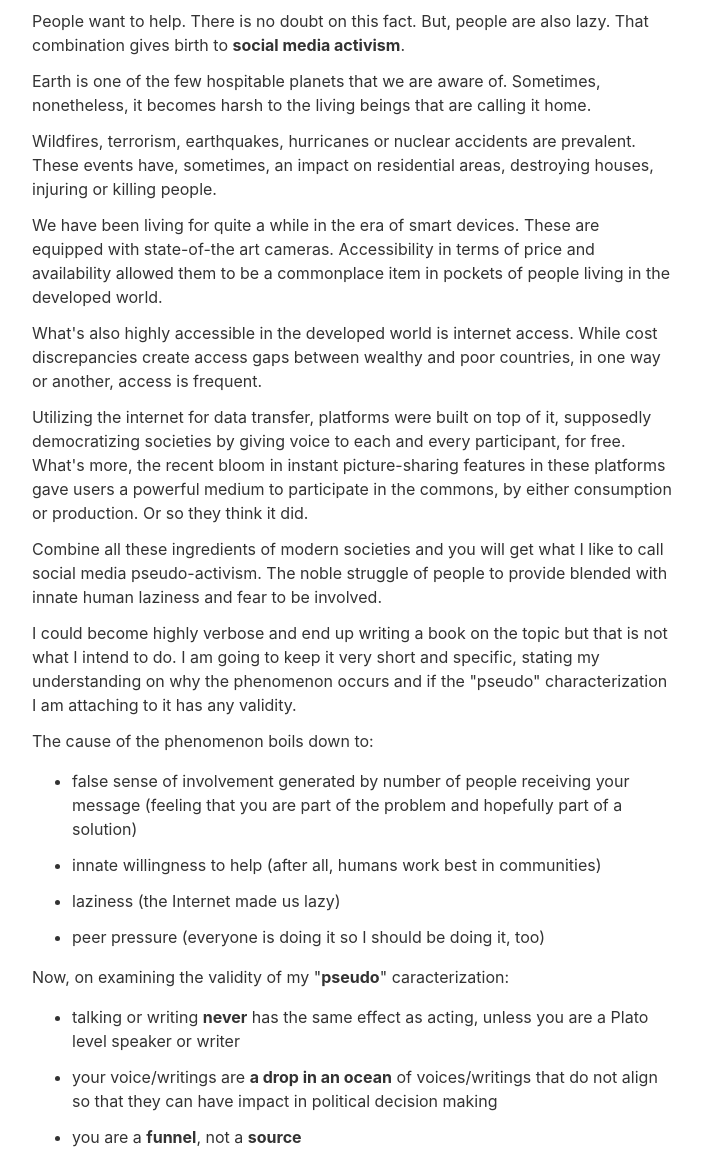
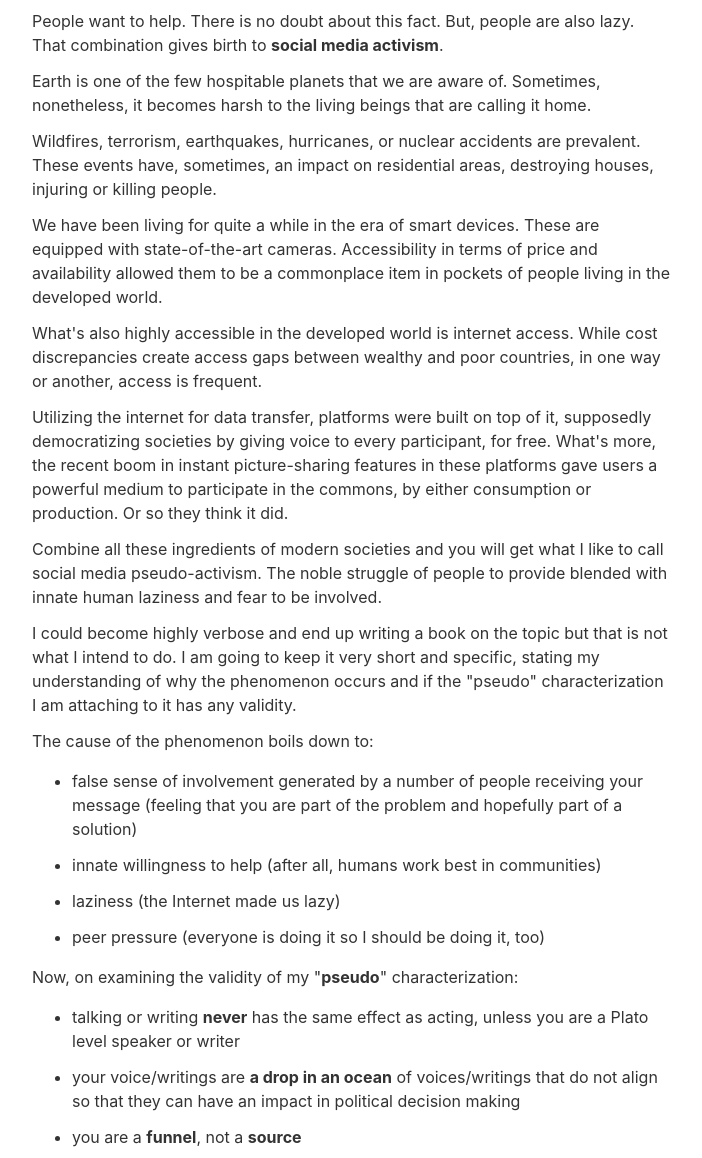
Before and after one commit to ar363/eleventy-stylus-blog-theme, an Eleventy site: page posts/the-hallucination-of-helping.md in a window 1280 px wide. Shown: the part 326-1484 px from the top of the page, without its empty margins (288-990 px from the left). Built offline with nearby package versions, Linux system fonts and the light colour scheme; Eleventy itself is replaced by a stand-in of ours; files that its build step writes are made by us from their sources.

Commit message:
fix spelling in latest post

```diff
--- a/posts/the-hallucination-of-helping.md
+++ b/posts/the-hallucination-of-helping.md
@@ -1,30 +1,30 @@
 ---
 title: The hallucination of helping - social media pseudo-activism
 date: 2021-09-12
-description: People are comforting themselves using social media to achieve what they think is "online activism". In fact, they're just being stupid and naive.
+description: People are comforting themselves using social media to achieve what they think is "online activism". They're just being stupid and naive.
 tags:
   - life
 ---
 
-People want to help. There is no doubt on this fact. But, people are also lazy. That combination gives birth to **social media activism**.
+People want to help. There is no doubt about this fact. But, people are also lazy. That combination gives birth to **social media activism**.
 
 Earth is one of the few hospitable planets that we are aware of. Sometimes, nonetheless, it becomes harsh to the living beings that are calling it home.
 
-Wildfires, terrorism, earthquakes, hurricanes or nuclear accidents are prevalent. These events have, sometimes, an impact on residential areas, destroying houses, injuring or killing people.
+Wildfires, terrorism, earthquakes, hurricanes, or nuclear accidents are prevalent. These events have, sometimes, an impact on residential areas, destroying houses, injuring or killing people.
 
-We have been living for quite a while in the era of smart devices. These are equipped with state-of-the art cameras. Accessibility in terms of price and availability allowed them to be a commonplace item in pockets of people living in the developed world.
+We have been living for quite a while in the era of smart devices. These are equipped with state-of-the-art cameras. Accessibility in terms of price and availability allowed them to be a commonplace item in pockets of people living in the developed world.
 
 What's also highly accessible in the developed world is internet access. While cost discrepancies create access gaps between wealthy and poor countries, in one way or another, access is frequent.
 
-Utilizing the internet for data transfer, platforms were built on top of it, supposedly democratizing societies by giving voice to each and every participant, for free. What's more, the recent bloom in instant picture-sharing features in these platforms gave users a powerful medium to participate in the commons, by either consumption or production. Or so they think it did.
+Utilizing the internet for data transfer, platforms were built on top of it, supposedly democratizing societies by giving voice to every participant, for free. What's more, the recent boom in instant picture-sharing features in these platforms gave users a powerful medium to participate in the commons, by either consumption or production. Or so they think it did.
 
 Combine all these ingredients of modern societies and you will get what I like to call social media pseudo-activism. The noble struggle of people to provide blended with innate human laziness and fear to be involved.
 
-I could become highly verbose and end up writing a book on the topic but that is not what I intend to do. I am going to keep it very short and specific, stating my understanding on why the phenomenon occurs and if the "pseudo" characterization I am attaching to it has any validity.
+I could become highly verbose and end up writing a book on the topic but that is not what I intend to do. I am going to keep it very short and specific, stating my understanding of why the phenomenon occurs and if the "pseudo" characterization I am attaching to it has any validity.
 
 The cause of the phenomenon boils down to:
 
-- false sense of involvement generated by number of people receiving your message (feeling that you are part of the problem and hopefully part of a solution)
+- false sense of involvement generated by a number of people receiving your message (feeling that you are part of the problem and hopefully part of a solution)
 
 - innate willingness to help (after all, humans work best in communities)
 
@@ -32,24 +32,24 @@ The cause of the phenomenon boils down to:
 
 - peer pressure (everyone is doing it so I should be doing it, too)
 
-Now, on examining the validity of my "**pseudo**" caracterization:
+Now, on examining the validity of my "**pseudo**" characterization:
 
 - talking or writing **never** has the same effect as acting, unless you are a Plato level speaker or writer
 
-- your voice/writings are **a drop in an ocean** of voices/writings that do not align so that they can have impact in political decision making
+- your voice/writings are **a drop in an ocean** of voices/writings that do not align so that they can have an impact in political decision making
 
 - you are a **funnel**, not a **source**
 
 - you don't have a large enough audience and even if you do, they don't care
 
-So, does is the Internet useless for actual activism ?
+So, does is the Internet useless for actual activism?
 
 - **no**, it has proven itself to be the most impactful medium for public participation multiple times
 
 **But**:
 
-- it requires people that are willing to act by producing thoughtful content or solutions that actually help people in need
+- it requires people that are willing to act by producing thoughtful content or solutions that help people in need
 
-- it's the best medium to transfer information provided that it is done in a structured and meaninful way
+- it's the best medium to transfer information provided that it is done in a structured and meaningful way
 
-So, if you have to be an activist use the Internet as a **tool** to build solutions or use your presence for transfering and **filtering** useful information.
+So, if you have to be an activist use the Internet as a **tool** to build solutions or use your presence for transferring and **filtering** useful information.
```
